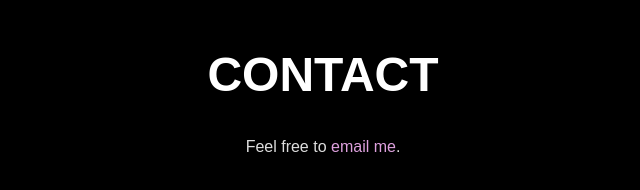
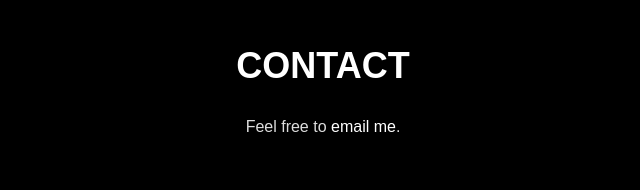
Before and after one commit to Andrew-Naumoff/personal_site, a website: page public/index.html in a window 1280 px wide. Shown: the part 176-366 px from the top of the page, without its empty margins (317-957 px from the left). Drawn offline with Linux system fonts and the light colour scheme.

Commit message:
css changes

```diff
--- a/public/css/styles.css
+++ b/public/css/styles.css
@@ -190,10 +190,11 @@ nav ul li a:hover {
 
 /* H2 Title in Contact Section */
 #contact h2 {
-    font-size: 48px; /* Same size as other section headings */
+    font-size: 36px; /* Reduced font size for a smaller title */
     color: #fff; /* White text for consistency */
     margin-bottom: 20px;
     text-transform: uppercase; /* Same text transformation as other section headings */
+    text-align: center; /* Center the heading */
 }
 
 /* Contact paragraph and link */
@@ -203,7 +204,7 @@ nav ul li a:hover {
 }
 
 #contact a {
-    color: plum; /* Keep the link color consistent with the color scheme */
+    color: white; /* Keep the link color consistent with the color scheme */
     text-decoration: none;
 }
 
```
